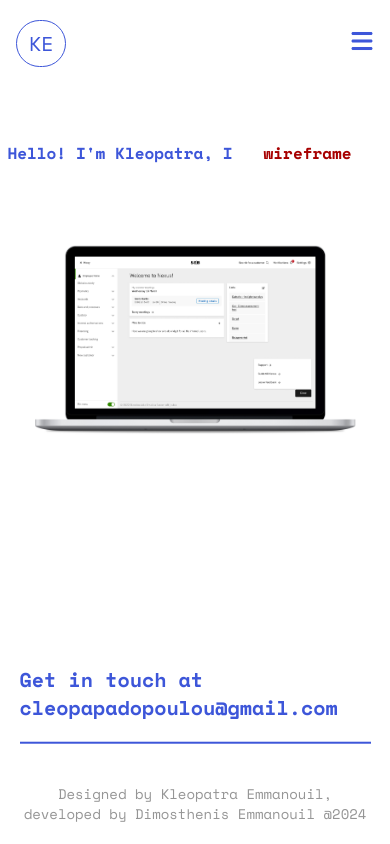
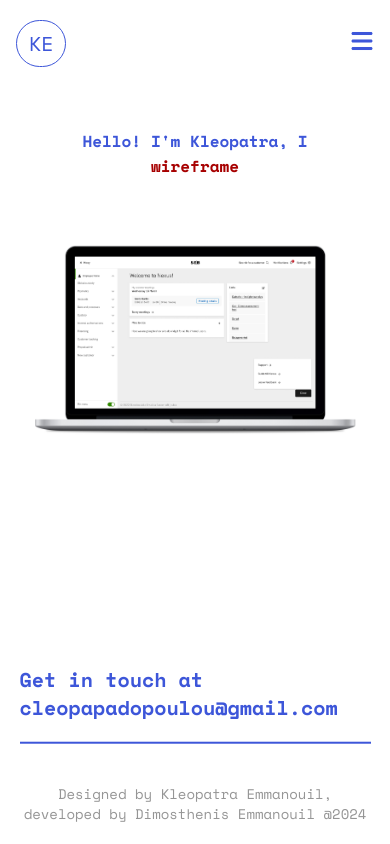
Before and after one commit to Albatraoz12/kleoportfolio, a Next.js app: page / in a window 390 px wide. Built offline with nearby package versions, Linux system fonts and the light colour scheme.

Commit message:
fix animation text on mobile view

```diff
--- a/app/globals.css
+++ b/app/globals.css
@@ -7,6 +7,11 @@
 }
 
 @media (min-width: 425px) {
+  .animation-text {
+    width: 350px;
+  }
+}
+@media (min-width: 375px) {
   .animation-text {
     width: 350px;
   }
--- a/app/page.tsx
+++ b/app/page.tsx
@@ -42,10 +42,10 @@ export default function Home() {
     <main
       className={`flex justify-center items-center flex-col mt-10 gap-8 ${spaceMono.className}`}
     >
-      <section className='font-bold animation-text md:w-[auto] lg:w-[auto] text-[#3D56D9] text-center text-[16px] lg:text-[26px] h-[50px] flex justify-center flex-wrap items-center'>
+      <section className='font-bold animation-text md:w-[auto] lg:w-[auto] text-[#3D56D9] text-center text-[16px] md:text-[26px] lg:text-[26px] h-[50px] flex justify-center flex-wrap items-center'>
         <h1>Hello! I'm Kleopatra, I</h1>
         <span
-          className={`animate-peek w-[150px] md:w-[150px] md:text-start md:ml-3 font-extrabold text-[16px] lg:text-[26px] ${spaceMono.className} ${wordsL[currentIndex].color}`}
+          className={`animate-peek w-[150px] md:w-[150px] md:text-start md:ml-3 font-extrabold text-[16px] md:text-[26px]  lg:text-[26px] ${spaceMono.className} ${wordsL[currentIndex].color}`}
           key={currentIndex}
         >
           {wordsL[currentIndex].title}
```
